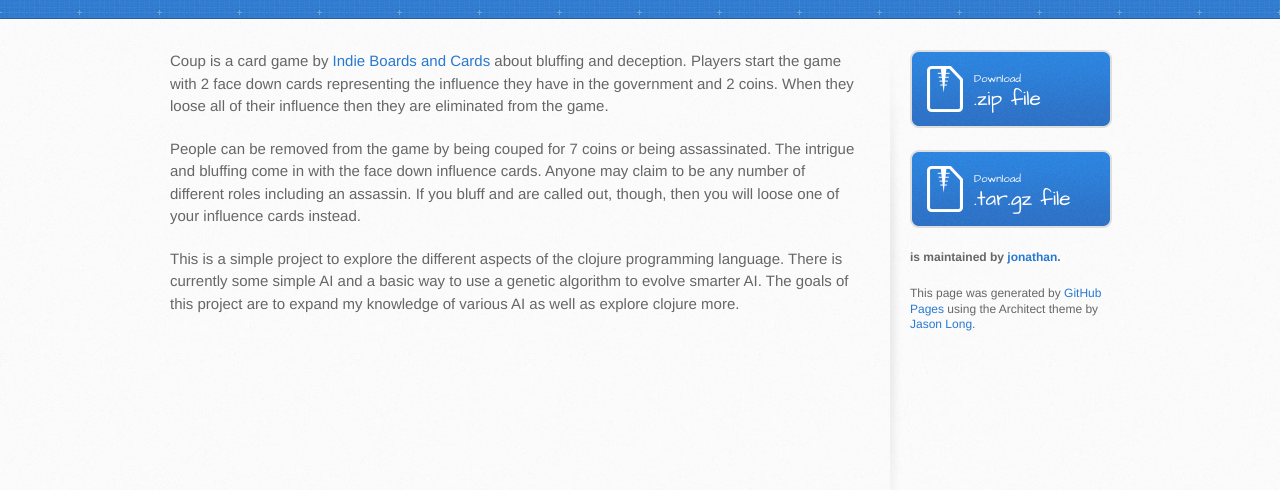
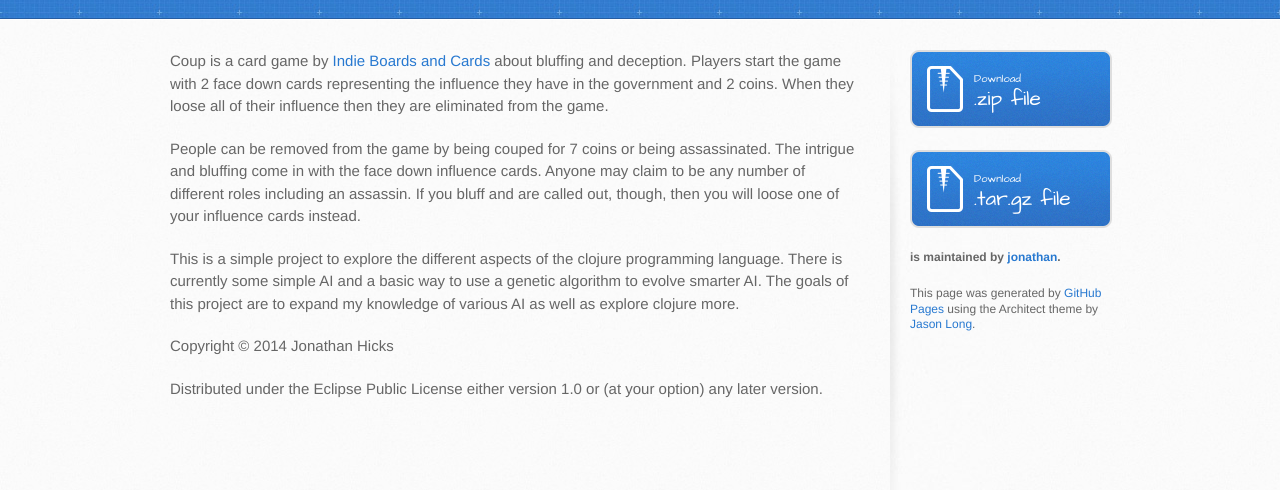
Before and after one commit to jonathan/coup, a plain HTML site: page index.html in a window 1280 px wide. Shown: the part 148-638 px from the top of the page. Drawn offline with Linux system fonts and the light colour scheme.

Commit message:
Adding a section for the copyright and license.

```diff
--- a/index.html
+++ b/index.html
@@ -46,6 +46,11 @@ the clojure programming language. There is currently some simple AI
 and a basic way to use a genetic algorithm to evolve smarter AI. The
 goals of this project are to expand my knowledge of various AI as
 well as explore clojure more.</p>
+
+<p>Copyright © 2014 Jonathan Hicks</p>
+
+<p>Distributed under the Eclipse Public License either version 1.0 or (at
+your option) any later version.</p>
         </section>
 
         <aside id="sidebar">
```
